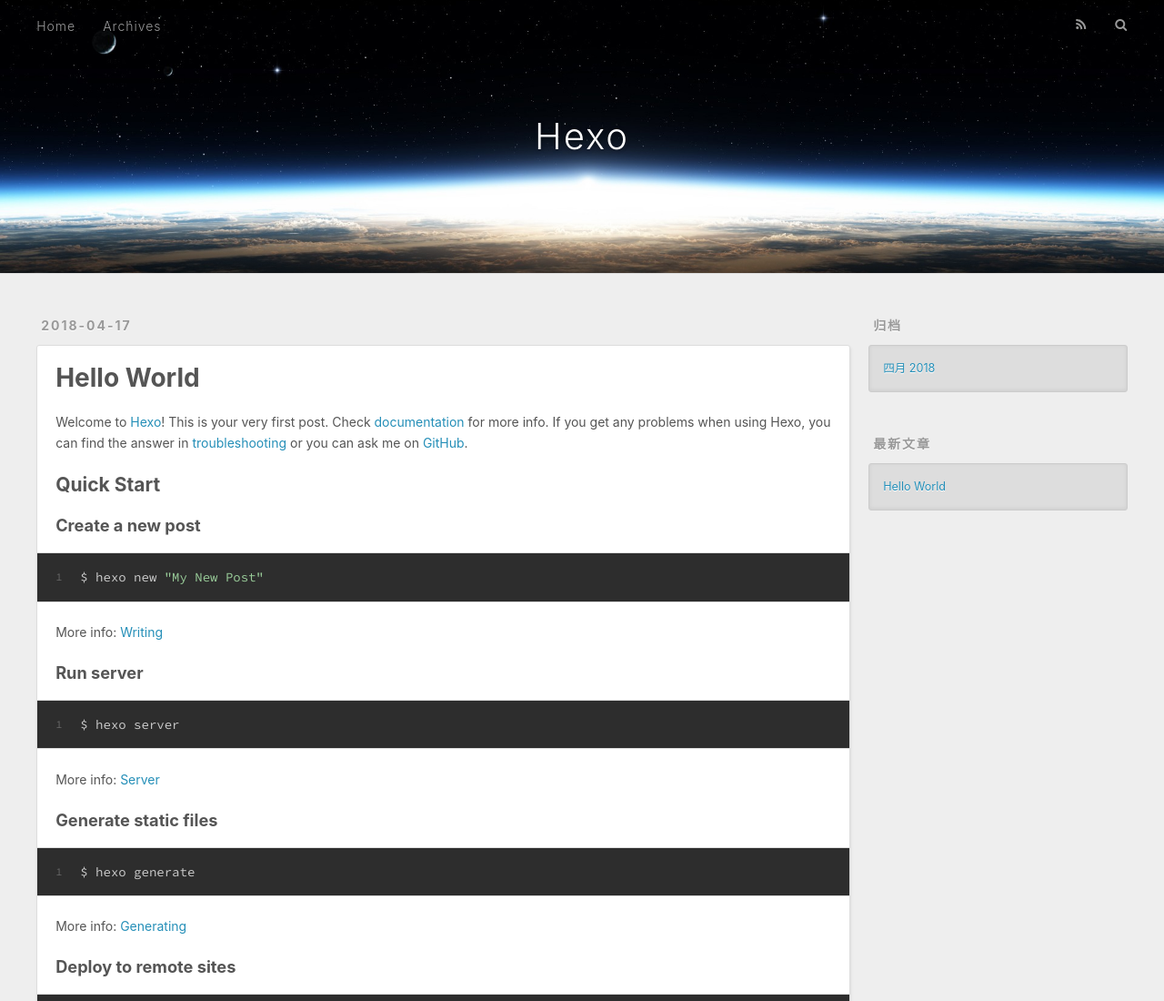
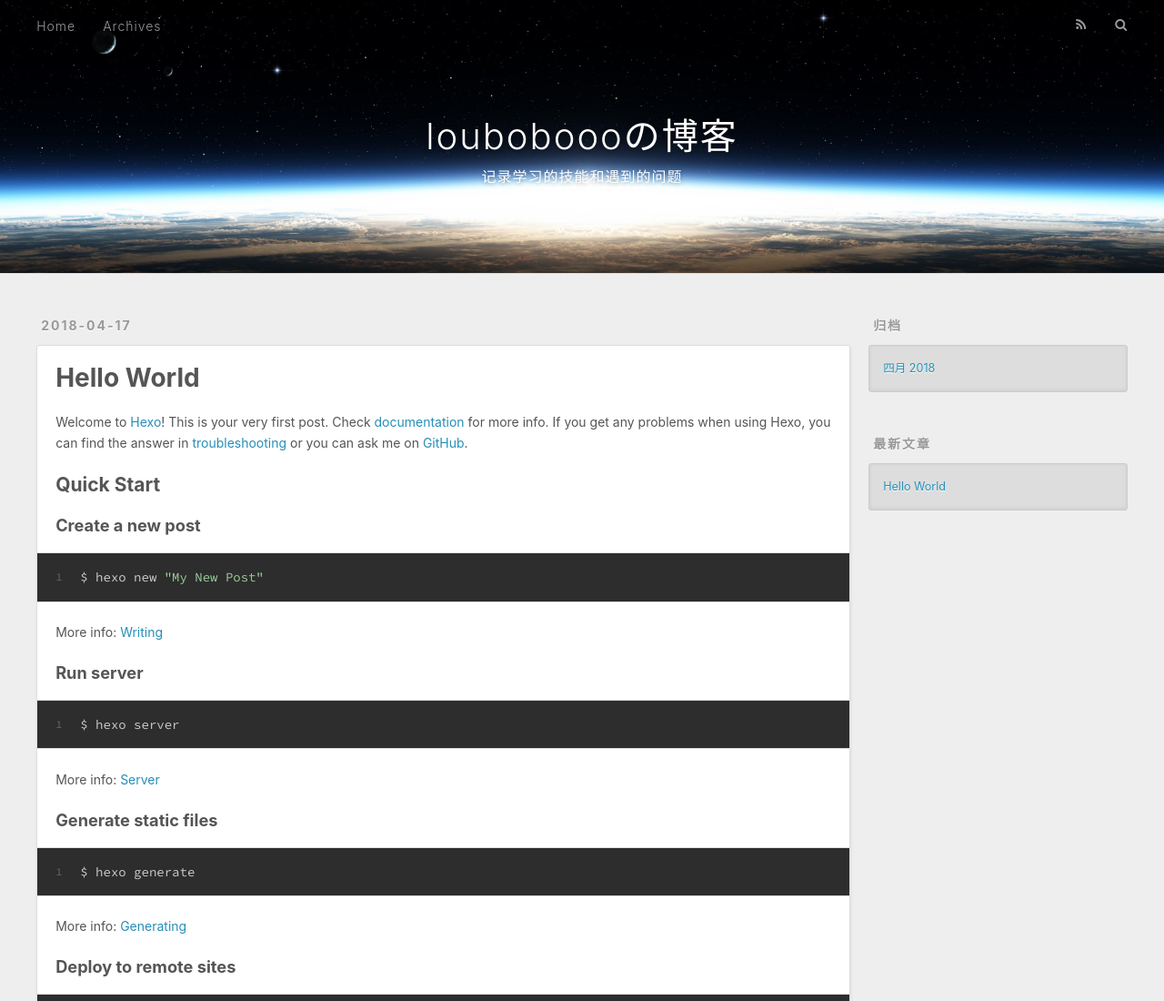
Before and after one commit to loubobooo/loubobooo.github.io, a plain HTML site: page index.html in a window 1280 px wide. Shown: the top 1100 px of the page at 91% size. Drawn offline with nearby package versions, Linux system fonts and the light colour scheme.

Commit message:
Site updated: 2018-04-17 19:19:32

```diff
--- a/index.html
+++ b/index.html
@@ -5,17 +5,17 @@
 
 
 
-  <title>Hexo</title>
+  <title>louboboooの博客</title>
   <meta name="viewport" content="width=device-width, initial-scale=1, maximum-scale=1">
   <meta property="og:type" content="website">
-<meta property="og:title" content="Hexo">
+<meta property="og:title" content="louboboooの博客">
 <meta property="og:url" content="http://yoursite.com/index.html">
-<meta property="og:site_name" content="Hexo">
+<meta property="og:site_name" content="louboboooの博客">
 <meta property="og:locale" content="zh-CN">
 <meta name="twitter:card" content="summary">
-<meta name="twitter:title" content="Hexo">
+<meta name="twitter:title" content="louboboooの博客">
 
-    <link rel="alternate" href="/atom.xml" title="Hexo" type="application/atom+xml">
+    <link rel="alternate" href="/atom.xml" title="louboboooの博客" type="application/atom+xml">
 
 
     <link rel="icon" href="/favicon.png">
@@ -34,8 +34,12 @@
   <div id="header-outer" class="outer">
     <div id="header-title" class="inner">
       <h1 id="logo-wrap">
-        <a href="/" id="logo">Hexo</a>
+        <a href="/" id="logo">louboboooの博客</a>
       </h1>
+
+        <h2 id="subtitle-wrap">
+          <a href="/" id="subtitle">记录学习的技能和遇到的问题</a>
+        </h2>
 
     </div>
     <div id="header-inner" class="inner">
@@ -97,7 +101,7 @@
 
     </div>
     <footer class="article-footer">
-      <a data-url="http://yoursite.com/2018/04/17/hello-world/" data-id="cjg3hqyyi0000z0sdk8eje8px" class="article-share-link">Share</a>
+      <a data-url="http://yoursite.com/2018/04/17/hello-world/" data-id="cjg3kspsq00006nsdzt13q2vg" class="article-share-link">Share</a>
 
 
     </footer>
```
Also changed, not shown: 2018/04/17/hello-world/index.html (+9 -5 lines), archives/2018/04/index.html (+10 -6 lines), archives/2018/index.html (+10 -6 lines), archives/index.html (+10 -6 lines).
